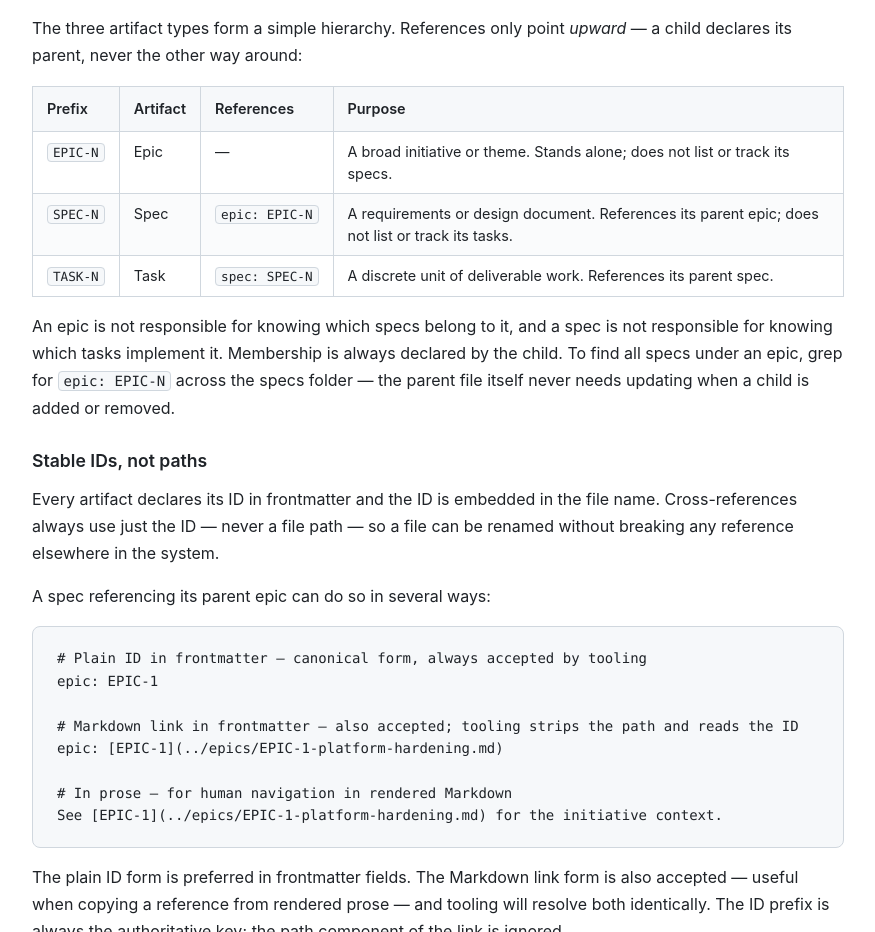
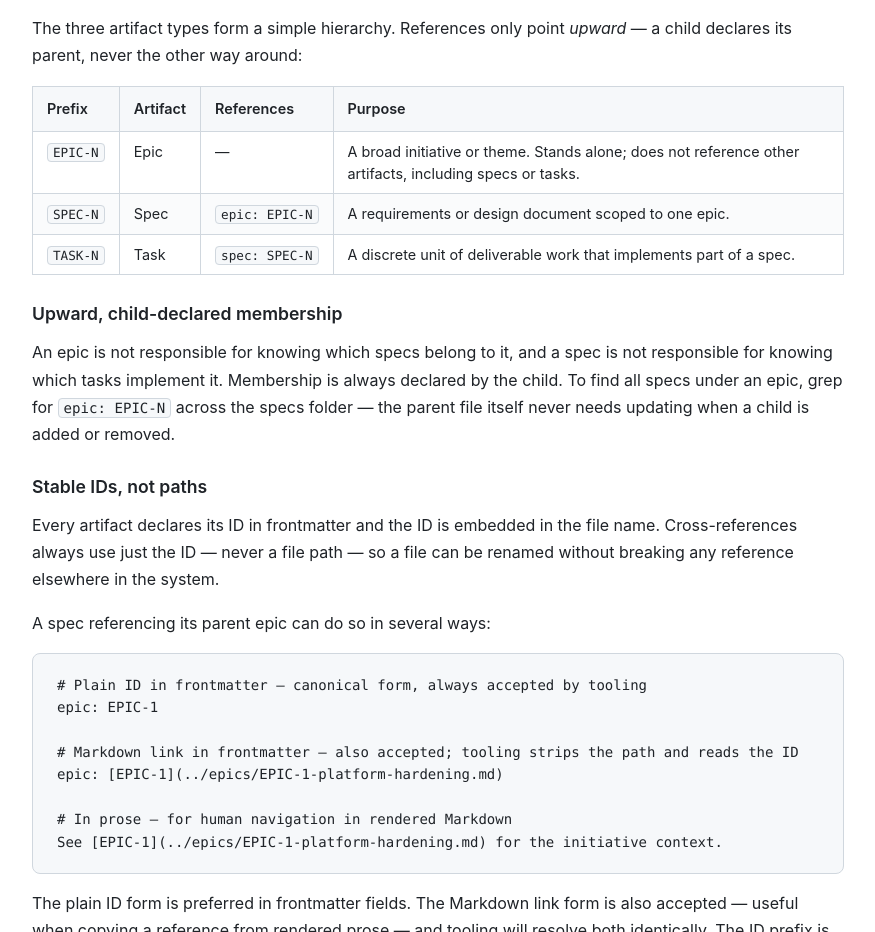
Before and after one commit to jvanord/kodoflow, a website: page docs/index.html in a window 1280 px wide. Shown: the part 2220-3152 px from the top of the page, without its empty margins (202-1077 px from the left). Drawn offline with Linux system fonts and the light colour scheme.

Commit message:
manual tweaks to the methodology

```diff
--- a/docs/index.html
+++ b/docs/index.html
@@ -141,24 +141,25 @@
             <td><code>EPIC-N</code></td>
             <td>Epic</td>
             <td>—</td>
-            <td>A broad initiative or theme. Stands alone; does not list or track its specs.</td>
+            <td>A broad initiative or theme. Stands alone; does not reference other artifacts, including specs or tasks.</td>
           </tr>
           <tr>
             <td><code>SPEC-N</code></td>
             <td>Spec</td>
             <td><code>epic: EPIC-N</code></td>
-            <td>A requirements or design document. References its parent epic; does not list or track its tasks.</td>
+            <td>A requirements or design document scoped to one epic.</td>
           </tr>
           <tr>
             <td><code>TASK-N</code></td>
             <td>Task</td>
             <td><code>spec: SPEC-N</code></td>
-            <td>A discrete unit of deliverable work. References its parent spec.</td>
+            <td>A discrete unit of deliverable work that implements part of a spec.</td>
           </tr>
         </tbody>
       </table>
     </div>
 
+    <h3>Upward, child-declared membership</h3>
     <p>
       An epic is not responsible for knowing which specs belong to it, and a spec is not
       responsible for knowing which tasks implement it. Membership is always declared by the
```
